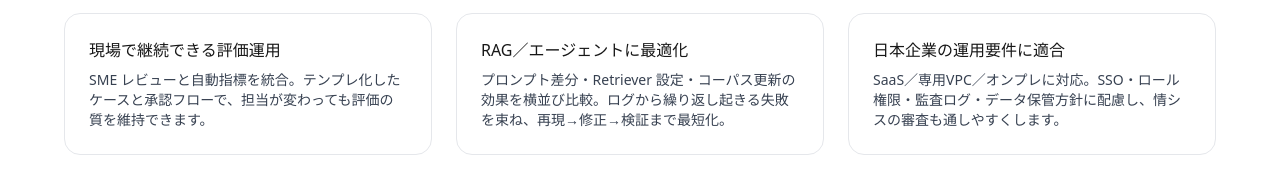
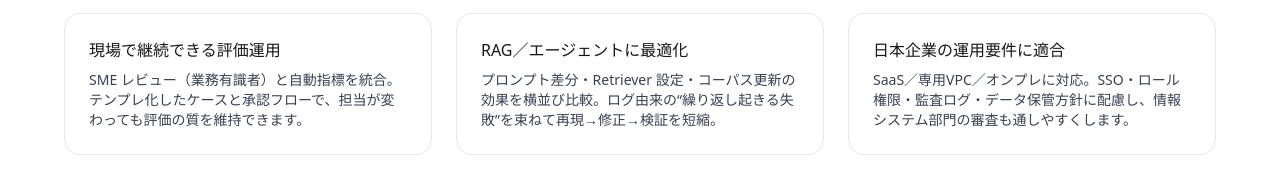
Before and after one commit to monitly-hioki/monitlyai-site, a Next.js app: page / in a window 1280 px wide. Shown: the part 1001-1181 px from the top of the page. Built offline with nearby package versions, Linux system fonts and the light colour scheme.

Commit message:
Update page.tsx

```diff
--- a/app/page.tsx
+++ b/app/page.tsx
@@ -32,7 +32,7 @@ export default async function Page() {
             <Link href="/contact" className="px-5 py-3 rounded-xl border">デモを依頼</Link>
           </div>
 
-          {/* 実例スクリーンショット（トップは2枚のみ） */}
+          {/* 実例スクリーンショット（2枚） */}
           <div className="mt-10 grid md:grid-cols-2 gap-6">
             <figure className="rounded-2xl border bg-white p-4">
               <div className="relative aspect-[16/9] overflow-hidden rounded-xl">
@@ -69,7 +69,7 @@ export default async function Page() {
         </div>
       </section>
 
-      {/* 特徴（導入判断の要点のみ。詳細は製品ページへ） */}
+      {/* 特徴 */}
       <section className="px-6 md:px-10 py-16 border-t bg-white">
         <div className="max-w-6xl mx-auto">
           <h2 className="text-3xl font-semibold">Monitly の特徴</h2>
@@ -77,26 +77,26 @@ export default async function Page() {
             <div className="p-6 rounded-2xl border bg-white hover:shadow-sm transition">
               <h3 className="font-medium">現場で継続できる評価運用</h3>
               <p className="mt-2 text-sm text-gray-700">
-                SME レビューと自動指標を統合。テンプレ化したケースと承認フローで、担当が変わっても評価の質を維持できます。
+                SME レビュー（業務有識者）と自動指標を統合。テンプレ化したケースと承認フローで、担当が変わっても評価の質を維持できます。
               </p>
             </div>
             <div className="p-6 rounded-2xl border bg-white hover:shadow-sm transition">
               <h3 className="font-medium">RAG／エージェントに最適化</h3>
               <p className="mt-2 text-sm text-gray-700">
-                プロンプト差分・Retriever 設定・コーパス更新の効果を横並び比較。ログから繰り返し起きる失敗を束ね、再現→修正→検証まで最短化。
+                プロンプト差分・Retriever 設定・コーパス更新の効果を横並び比較。ログ由来の“繰り返し起きる失敗”を束ねて再現→修正→検証を短縮。
               </p>
             </div>
             <div className="p-6 rounded-2xl border bg-white hover:shadow-sm transition">
               <h3 className="font-medium">日本企業の運用要件に適合</h3>
               <p className="mt-2 text-sm text-gray-700">
-                SaaS／専用VPC／オンプレに対応。SSO・ロール権限・監査ログ・データ保管方針に配慮し、情シスの審査も通しやすくします。
+                SaaS／専用VPC／オンプレに対応。SSO・ロール権限・監査ログ・データ保管方針に配慮し、情報システム部門の審査も通しやすくします。
               </p>
             </div>
           </div>
         </div>
       </section>
 
-      {/* 最新ニュース（3件） */}
+      {/* 最新ニュース */}
       <section className="px-6 md:px-10 py-16 bg-white border-t">
         <div className="max-w-6xl mx-auto">
           <div className="flex items-end justify-between">
```
